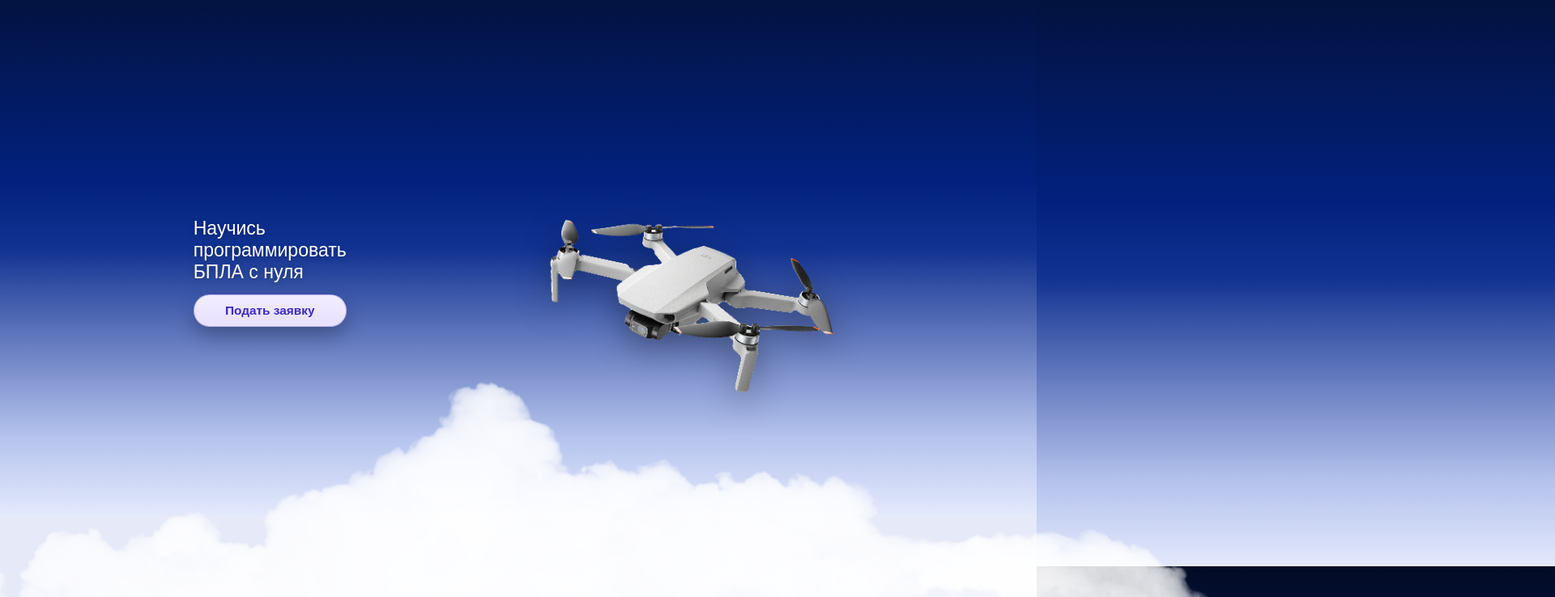
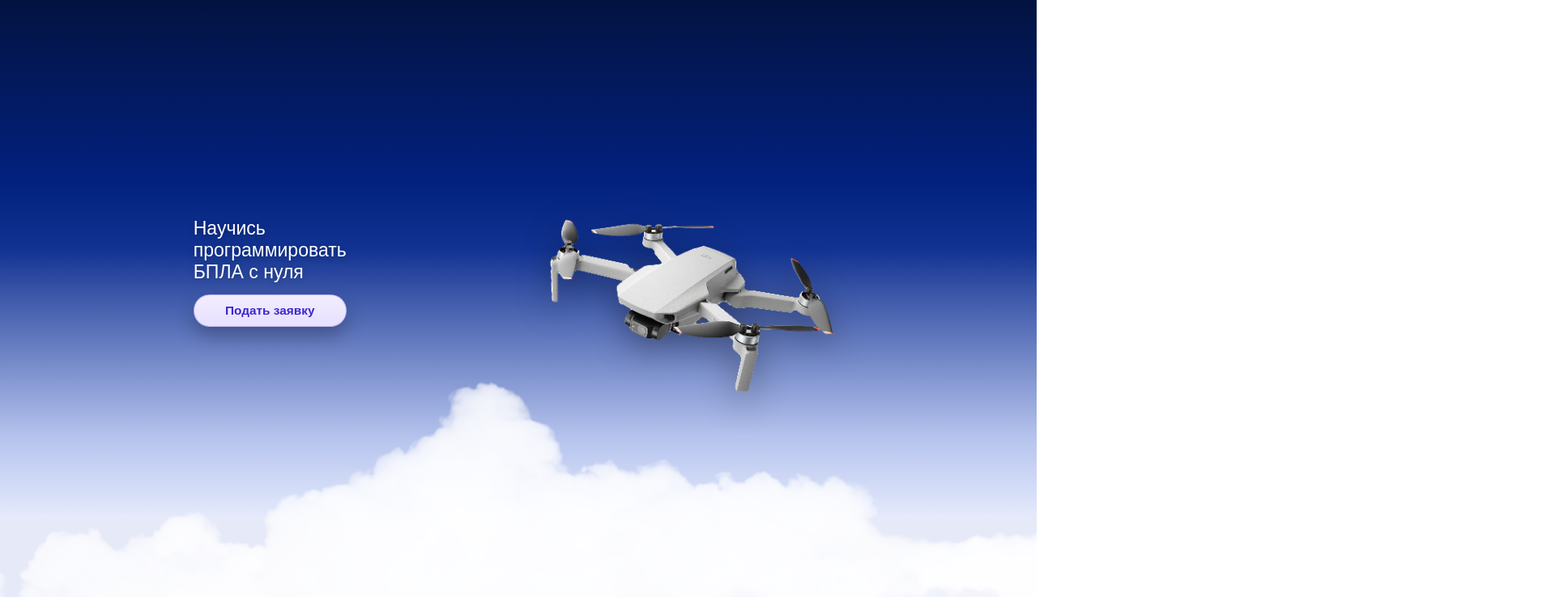
Before and after one commit to Terps489/site_new, a plain HTML site: page index.html in a window 1280 px wide. Shown: the part 100-838 px from the top of the page at 81% size, 1920 px wide, since content can reach past the window. Drawn offline with Linux system fonts and the light colour scheme.

Commit message:
Update style.css

```diff
--- a/style.css
+++ b/style.css
@@ -1,6 +1,8 @@
 /* BASE */
 *{margin:0;padding:0;box-sizing:border-box;}
-html,body{height:100%;}
+html, body{
+  overflow-x: hidden;
+}
 body{
   font-family:'Montserrat',sans-serif;
   color:#fff;
```
